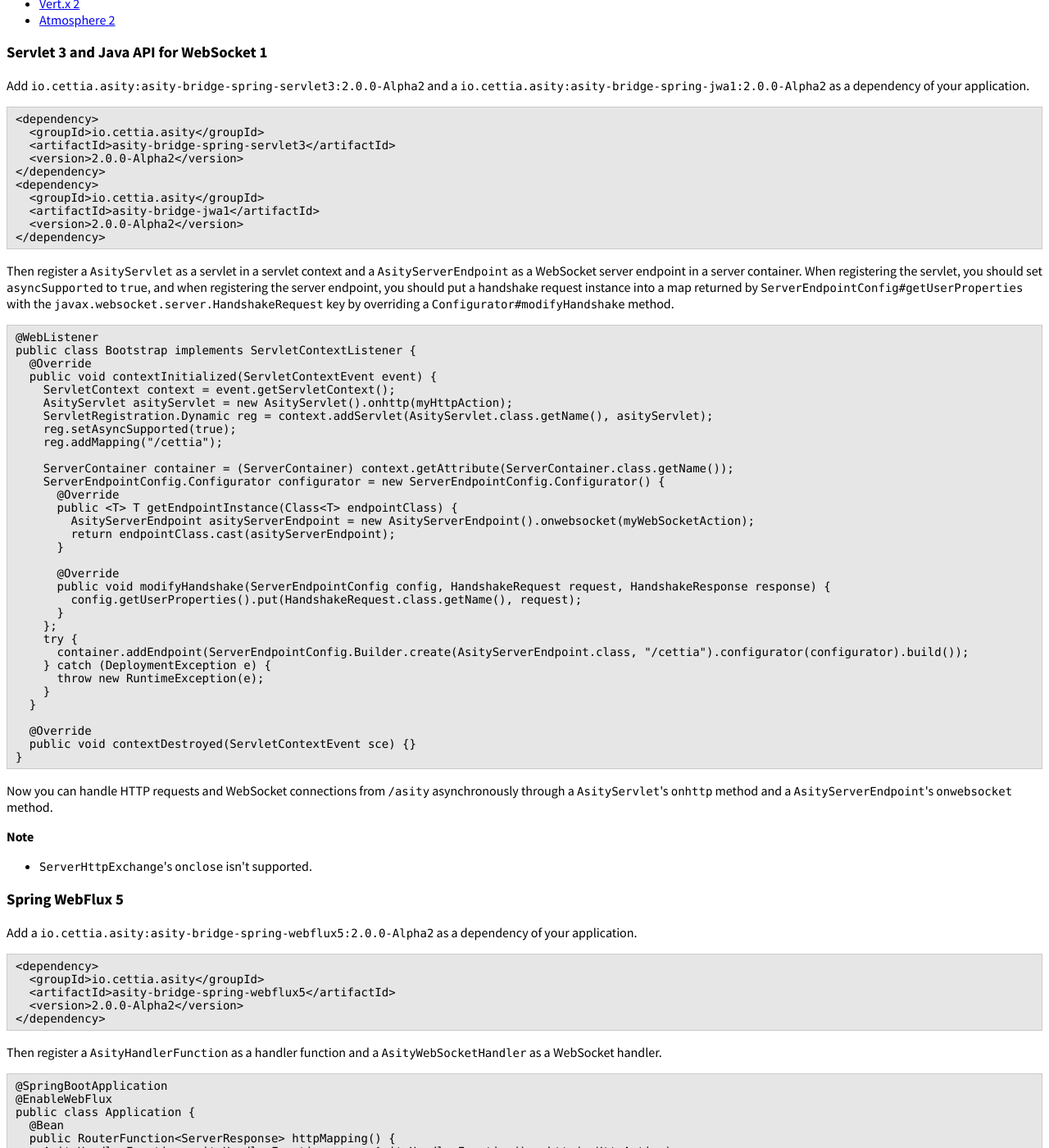
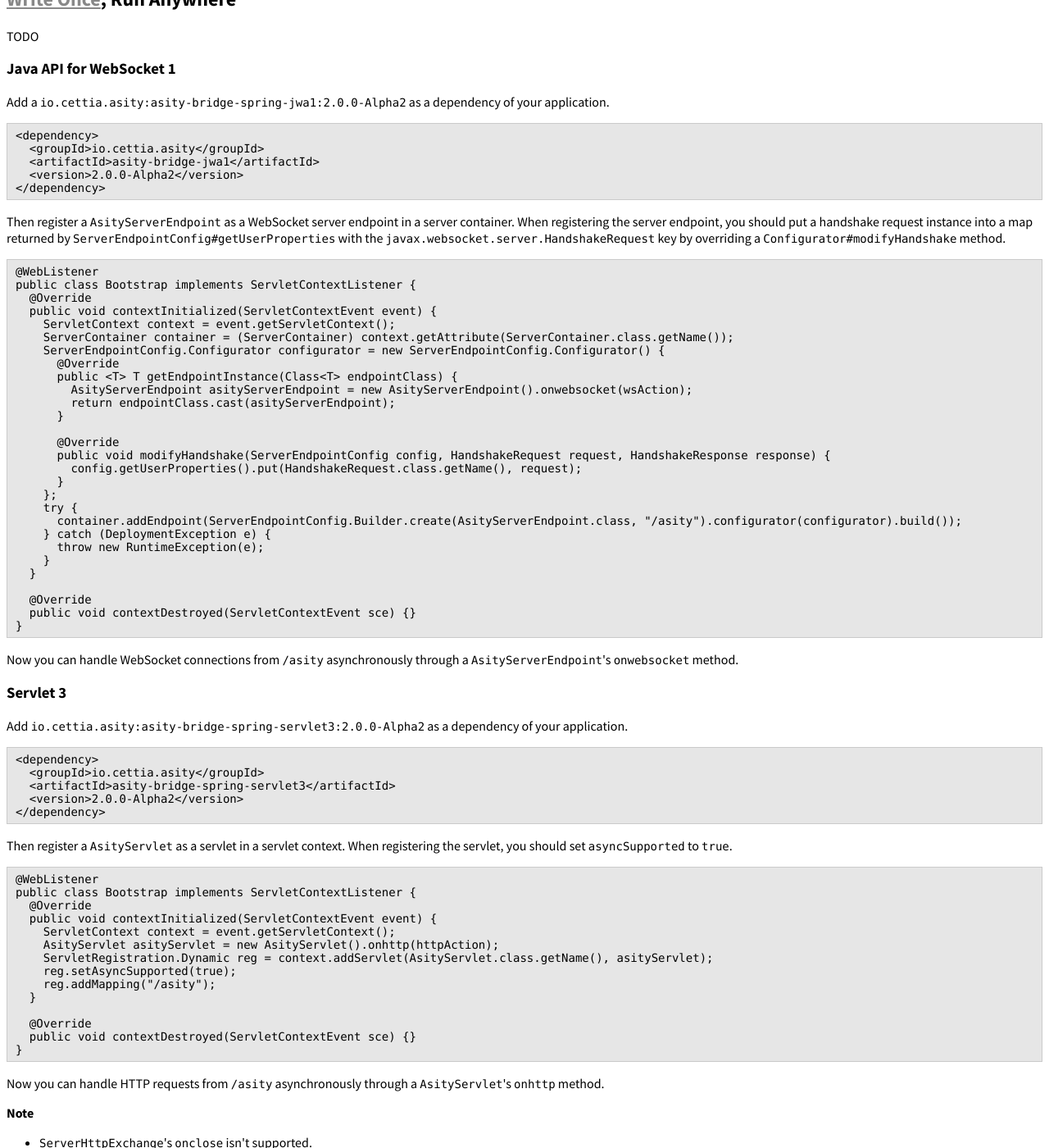
Before and after one commit to cettia/asity, a Jekyll site: the page built from index.html, in a window 1280 px wide and 1400 px high, scrolled down 1306 px. Shown: the whole window at 82% size. Built offline with Jekyll 4.4.1, drawn with Linux system fonts in a browser that asks for light colours; a style sheet for code colours, icons or effects is not loaded; some of the changed text lies outside the part shown.

Commit message:
Separate Servlet and Java API for Websocket

````diff
--- a/_config.yml
+++ b/_config.yml
@@ -1,6 +1,6 @@
 name: Asity
 title: Asity
-description: Asity is a lightweight abstraction layer for I/O frameworks which is designed to build applications that can run on any full-stack framework, any micro framework or any raw server on the JVM.
+description: Asity is a lightweight abstraction layer for various web frameworks on the Java Virtual Machine. It is designed to build asynchronous web applications that can run on any full-stack framework, any micro framework or any raw server on the JVM without any modification whatsoever, and provides HTTP and WebSocket abstractions.
 url: http://asity.cettia.io/
 author:
   name: Donghwan Kim
--- a/_includes/app.js
+++ b/_includes/app.js
@@ -8,4 +8,4 @@ $("h2,h3").each(function () {
     $link.hide();
   });
 });
-$('span.n:contains("myHttpAction"), span.n:contains("myWebSocketAction")').addClass('highlighted');
+$('span.n:contains("httpAction"),span.n:contains("wsAction"),span.s:contains("\\"/asity\\"")').addClass('highlighted');
--- a/index.html
+++ b/index.html
@@ -12,15 +12,26 @@ title: Build web framework-agnostic applications on the JVM
         </div>
         <h1>Asity</h1>
         <h4 class="subheader">Build web framework-agnostic applications on the JVM</h4>
-        <p>Asity is a lightweight abstraction layer for web frameworks, which is designed to build asynchronous applications and frameworks that can run on any full-stack framework, any micro framework or any raw server on the JVM without degrading the underlying framework's performance. It provides HTTP and WebSocket abstractions.</p>
-        <p>TODO</p>
+        <p>Asity is a lightweight abstraction layer for various web frameworks on the Java Virtual Machine. It is designed to build asynchronous web applications that can run on any full-stack framework, any micro framework or any raw server on the JVM without any modification whatsoever, and provides HTTP and WebSocket abstractions.</p>
+        <p>The following frameworks are supported officially by the Asity team:</p>
+        <ul class="menu">
+          <li><a href="#java-api-for-websocket-1">Java API for WebSocket 1</a></li>
+          <li><a href="#servlet-3">Servlet 3</a></li>
+          <li><a href="#spring-webflux-5">Spring WebFlux 5</a></li>
+          <li><a href="#spring-mvc-4">Spring MVC 4</a></li>
+          <li><a href="#vert-x-3">Vert.x 3</a></li>
+          <li><a href="#grizzly-2">Grizzly 2</a></li>
+          <li><a href="#netty-4">Netty 4</a></li>
+          <li><a href="#vert-x-2">Vert.x 2</a></li>
+          <li><a href="#atmosphere-2">Atmosphere 2</a></li>
+        </ul>
         <hr>
         <h2 id="write-once">Write Once, <a href="#run-anywhere">Run Anywhere</a></h2>
         <p>TODO</p>
         <p><code>io.cettia.asity:asity-http:2.0.0-Alpha2</code></p>
 {% capture panel %}
 ```java
-Action<ServerHttpExchange> myHttpAction = (ServerHttpExchange http) -> {
+Action<ServerHttpExchange> httpAction = (ServerHttpExchange http) -> {
   // Request properties
   System.out.println(http.method() + " " + http.uri());
   http.headerNames().stream().forEach(name -> System.out.println(name + ": " + http.header(name)));
@@ -47,7 +58,7 @@ Action<ServerHttpExchange> myHttpAction = (ServerHttpExchange http) -> {
         <p><code>io.cettia.asity:asity-websocket:2.0.0-Alpha2</code></p>
 {% capture panel %}
 ```java
-Action<ServerWebSocket> myWebSocketAction = (ServerWebSocket ws) -> {
+Action<ServerWebSocket> wsAction = (ServerWebSocket ws) -> {
   // Handshake request properties
   System.out.println(HttpMethod.GET + " " + ws.uri());
   ws.headerNames().stream().forEach(name -> System.out.println(name + ": " + ws.header(name)));
@@ -64,25 +75,10 @@ Action<ServerWebSocket> myWebSocketAction = (ServerWebSocket ws) -> {
 {% endcapture %}{{ panel | markdownify }}
         <h2 id="run-anywhere"><a href="#write-once">Write Once</a>, Run Anywhere</a></h2>
         <p>TODO</p>
-        <ul>
-          <li><a href="#servlet-3-and-java-api-for-websocket-1">Servlet 3 and Java API for WebSocket 1</a></li>
-          <li><a href="#spring-webflux-5">Spring WebFlux 5</a></li>
-          <li><a href="#spring-mvc-4">Spring MVC 4</a></li>
-          <li><a href="#vert-x-3">Vert.x 3</a></li>
-          <li><a href="#grizzly-2">Grizzly 2</a></li>
-          <li><a href="#netty-4">Netty 4</a></li>
-          <li><a href="#vert-x-2">Vert.x 2</a></li>
-          <li><a href="#atmosphere-2">Atmosphere 2</a></li>
-        </ul>
-        <h3 id="servlet-3-and-java-api-for-websocket-1">Servlet 3 and Java API for WebSocket 1</h3>
-        <p>Add <code>io.cettia.asity:asity-bridge-spring-servlet3:2.0.0-Alpha2</code> and a <code>io.cettia.asity:asity-bridge-spring-jwa1:2.0.0-Alpha2</code> as a dependency of your application.</p>
+        <h3 id="java-api-for-websocket-1">Java API for WebSocket 1</h3>
+        <p>Add a <code>io.cettia.asity:asity-bridge-spring-jwa1:2.0.0-Alpha2</code> as a dependency of your application.</p>
 {% capture panel %}
 ```xml
-<dependency>
-  <groupId>io.cettia.asity</groupId>
-  <artifactId>asity-bridge-spring-servlet3</artifactId>
-  <version>2.0.0-Alpha2</version>
-</dependency>
 <dependency>
   <groupId>io.cettia.asity</groupId>
   <artifactId>asity-bridge-jwa1</artifactId>
@@ -90,7 +86,7 @@ Action<ServerWebSocket> myWebSocketAction = (ServerWebSocket ws) -> {
 </dependency>
 ```
 {% endcapture %}{{ panel | markdownify }}
-          <p>Then register a <code>AsityServlet</code> as a servlet in a servlet context and a <code>AsityServerEndpoint</code> as a WebSocket server endpoint in a server container. When registering the servlet, you should set <code>asyncSupported</code> to <code>true</code>, and when registering the server endpoint, you should put a handshake request instance into a map returned by <code>ServerEndpointConfig#getUserProperties</code> with the <code>javax.websocket.server.HandshakeRequest</code> key by overriding a <code>Configurator#modifyHandshake</code> method.</p>
+          <p>Then register a <code>AsityServerEndpoint</code> as a WebSocket server endpoint in a server container. When registering the server endpoint, you should put a handshake request instance into a map returned by <code>ServerEndpointConfig#getUserProperties</code> with the <code>javax.websocket.server.HandshakeRequest</code> key by overriding a <code>Configurator#modifyHandshake</code> method.</p>
 {% capture panel %}
 ```java
 @WebListener
@@ -98,16 +94,11 @@ public class Bootstrap implements ServletContextListener {
   @Override
   public void contextInitialized(ServletContextEvent event) {
     ServletContext context = event.getServletContext();
-    AsityServlet asityServlet = new AsityServlet().onhttp(myHttpAction);
-    ServletRegistration.Dynamic reg = context.addServlet(AsityServlet.class.getName(), asityServlet);
-    reg.setAsyncSupported(true);
-    reg.addMapping("/cettia");
-
     ServerContainer container = (ServerContainer) context.getAttribute(ServerContainer.class.getName());
     ServerEndpointConfig.Configurator configurator = new ServerEndpointConfig.Configurator() {
       @Override
       public <T> T getEndpointInstance(Class<T> endpointClass) {
-        AsityServerEndpoint asityServerEndpoint = new AsityServerEndpoint().onwebsocket(myWebSocketAction);
+        AsityServerEndpoint asityServerEndpoint = new AsityServerEndpoint().onwebsocket(wsAction);
         return endpointClass.cast(asityServerEndpoint);
       }
 
@@ -117,7 +108,7 @@ public class Bootstrap implements ServletContextListener {
       }
     };
     try {
-      container.addEndpoint(ServerEndpointConfig.Builder.create(AsityServerEndpoint.class, "/cettia").configurator(configurator).build());
+      container.addEndpoint(ServerEndpointConfig.Builder.create(AsityServerEndpoint.class, "/asity").configurator(configurator).build());
     } catch (DeploymentException e) {
       throw new RuntimeException(e);
     }
@@ -128,7 +119,38 @@ public class Bootstrap implements ServletContextListener {
 }
 ```
 {% endcapture %}{{ panel | markdownify }}
-        <p>Now you can handle HTTP requests and WebSocket connections from <code>/asity</code> asynchronously through a <code>AsityServlet</code>'s <code>onhttp</code> method and a <code>AsityServerEndpoint</code>'s <code>onwebsocket</code> method.</p>
+        <p>Now you can handle WebSocket connections from <code>/asity</code> asynchronously through a <code>AsityServerEndpoint</code>'s <code>onwebsocket</code> method.</p>
+        <h3 id="servlet-3">Servlet 3</h3>
+        <p>Add <code>io.cettia.asity:asity-bridge-spring-servlet3:2.0.0-Alpha2</code> as a dependency of your application.</p>
+{% capture panel %}
+```xml
+<dependency>
+  <groupId>io.cettia.asity</groupId>
+  <artifactId>asity-bridge-spring-servlet3</artifactId>
+  <version>2.0.0-Alpha2</version>
+</dependency>
+```
+{% endcapture %}{{ panel | markdownify }}
+          <p>Then register a <code>AsityServlet</code> as a servlet in a servlet context. When registering the servlet, you should set <code>asyncSupported</code> to <code>true</code>.</p>
+{% capture panel %}
+```java
+@WebListener
+public class Bootstrap implements ServletContextListener {
+  @Override
+  public void contextInitialized(ServletContextEvent event) {
+    ServletContext context = event.getServletContext();
+    AsityServlet asityServlet = new AsityServlet().onhttp(httpAction);
+    ServletRegistration.Dynamic reg = context.addServlet(AsityServlet.class.getName(), asityServlet);
+    reg.setAsyncSupported(true);
+    reg.addMapping("/asity");
+  }
+
+  @Override
+  public void contextDestroyed(ServletContextEvent sce) {}
+}
+```
+{% endcapture %}{{ panel | markdownify }}
+        <p>Now you can handle HTTP requests from <code>/asity</code> asynchronously through a <code>AsityServlet</code>'s <code>onhttp</code> method.</p>
         <p><strong>Note</strong></p>
         <ul>
           <li><code>ServerHttpExchange</code>'s <code>onclose</code> isn't supported.</li>
@@ -152,19 +174,19 @@ public class Bootstrap implements ServletContextListener {
 public class Application {
   @Bean
   public RouterFunction<ServerResponse> httpMapping() {
-    AsityHandlerFunction asityHandlerFunction = new AsityHandlerFunction().onhttp(myHttpAction);
+    AsityHandlerFunction asityHandlerFunction = new AsityHandlerFunction().onhttp(httpAction);
 
     return RouterFunctions.route(
-      path("/cettia")
+      path("/asity")
         // Excludes WebSocket handshake requests
         .and(headers(headers -> !"websocket".equalsIgnoreCase(headers.asHttpHeaders().getUpgrade()))), asityHandlerFunction);
   }
 
   @Bean
   public HandlerMapping wsMapping() {
-    AsityWebSocketHandler asityWebSocketHandler = new AsityWebSocketHandler().onwebsocket(myWebSocketAction);
+    AsityWebSocketHandler asityWebSocketHandler = new AsityWebSocketHandler().onwebsocket(wsAction);
     Map<String, WebSocketHandler> map = new LinkedHashMap<>();
-    map.put("/cettia", asityWebSocketHandler);
+    map.put("/asity", asityWebSocketHandler);
 
     SimpleUrlHandlerMapping mapping = new SimpleUrlHandlerMapping();
     mapping.setUrlMap(map);
@@ -208,7 +230,7 @@ public class Application {
 public class TestApplication implements WebSocketConfigurer {
   @Bean
   public HandlerMapping httpMapping() {
-    AsityController asityController = new AsityController().onhttp(myHttpAction);
+    AsityController asityController = new AsityController().onhttp(httpAction);
     AbstractHandlerMapping mapping = new AbstractHandlerMapping() {
       @Override
       protected Object getHandlerInternal(HttpServletRequest request) {
@@ -224,7 +246,7 @@ public class TestApplication implements WebSocketConfigurer {
 
   @Override
   public void registerWebSocketHandlers(WebSocketHandlerRegistry registry) {
-    AsityWebSocketHandler asityWebSocketHandler = new AsityWebSocketHandler().onwebsocket(myWebSocketAction);
+    AsityWebSocketHandler asityWebSocketHandler = new AsityWebSocketHandler().onwebsocket(wsAction);
     registry.addHandler(asityWebSocketHandler, "/asity");
   }
 
@@ -253,13 +275,13 @@ public class Bootstrap extends AbstractVerticle {
   @Override
   public void start() {
     HttpServer httpServer = vertx.createHttpServer();
-    AsityRequestHandler asityRequestHandler = new AsityRequestHandler().onhttp(myHttpAction);
+    AsityRequestHandler asityRequestHandler = new AsityRequestHandler().onhttp(httpAction);
     httpServer.requestHandler(request -> {
       if (request.path().equals("/asity")) {
         asityRequestHandler.handle(request);
       }
     });
-    AsityWebSocketHandler asityWebsocketHandler = new AsityWebSocketHandler().onwebsocket(myWebsocketAction);
+    AsityWebSocketHandler asityWebsocketHandler = new AsityWebSocketHandler().onwebsocket(wsAction);
     httpServer.websocketHandler(socket -> {
       if (socket.path().equals("/asity")) {
         asityWebsocketHandler.handle(socket);
@@ -289,10 +311,10 @@ public class Bootstrap {
   public static void main(String[] args) throws Exception {
     HttpServer httpServer = HttpServer.createSimpleServer();
     ServerConfiguration config = httpServer.getServerConfiguration();
-    config.addHttpHandler(new AsityHttpHandler().onhttp(myHttpAction), "/asity");
+    config.addHttpHandler(new AsityHttpHandler().onhttp(httpAction), "/asity");
     NetworkListener listener = httpServer.getListener("grizzly");
     listener.registerAddOn(new WebSocketAddOn());
-    WebSocketEngine.getEngine().register("", "/asity", new AsityWebSocketApplication().onwebsocket(myWebSocketAction));
+    WebSocketEngine.getEngine().register("", "/asity", new AsityWebSocketApplication().onwebsocket(wsAction));
     httpServer.start();
     System.in.read();
   }
@@ -331,7 +353,7 @@ public class Bootstrap {
               return URI.create(req.getUri()).getPath().equals("/asity");
             }
           };
-          asityServerCodec.onhttp(myHttpAction).onwebsocket(myWebSocketAction);
+          asityServerCodec.onhttp(httpAction).onwebsocket(wsAction);
 
           ChannelPipeline pipeline = ch.pipeline();
           pipeline.addLast(new HttpServerCodec()).addLast(asityServerCodec);
@@ -367,9 +389,9 @@ public class Bootstrap extends Verticle {
   public void start() {
     HttpServer httpServer = vertx.createHttpServer();
     RouteMatcher httpMatcher = new RouteMatcher();
-    httpMatcher.all("/asity", new AsityRequestHandler().onhttp(myHttpAction));
+    httpMatcher.all("/asity", new AsityRequestHandler().onhttp(httpAction));
     httpServer.requestHandler(httpMatcher);
-    AsityWebSocketHandler asityWebsocketHandler = new AsityWebSocketHandler().onwebsocket(myWebsocketAction);
+    AsityWebSocketHandler asityWebsocketHandler = new AsityWebSocketHandler().onwebsocket(wsAction);
     httpServer.websocketHandler(socket -> {
       if (socket.path().equals("/asity")) {
         asityWebsocketHandler.handle(socket);
@@ -400,7 +422,7 @@ public class Bootstrap implements ServletContextListener {
   @Override
   public void contextInitialized(ServletContextEvent event) {
     ServletContext context = event.getServletContext();
-    Servlet servlet = new AsityAtmosphereServlet().onhttp(myHttpAction).onwebsocket(myWebSocketAction);
+    Servlet servlet = new AsityAtmosphereServlet().onhttp(httpAction).onwebsocket(wsAction);
     ServletRegistration.Dynamic reg = context.addServlet(AsityAtmosphereServlet.class.getName(), servlet);
     reg.setAsyncSupported(true);
     reg.setInitParameter(ApplicationConfig.DISABLE_ATMOSPHEREINTERCEPTOR, Boolean.TRUE.toString());
````
